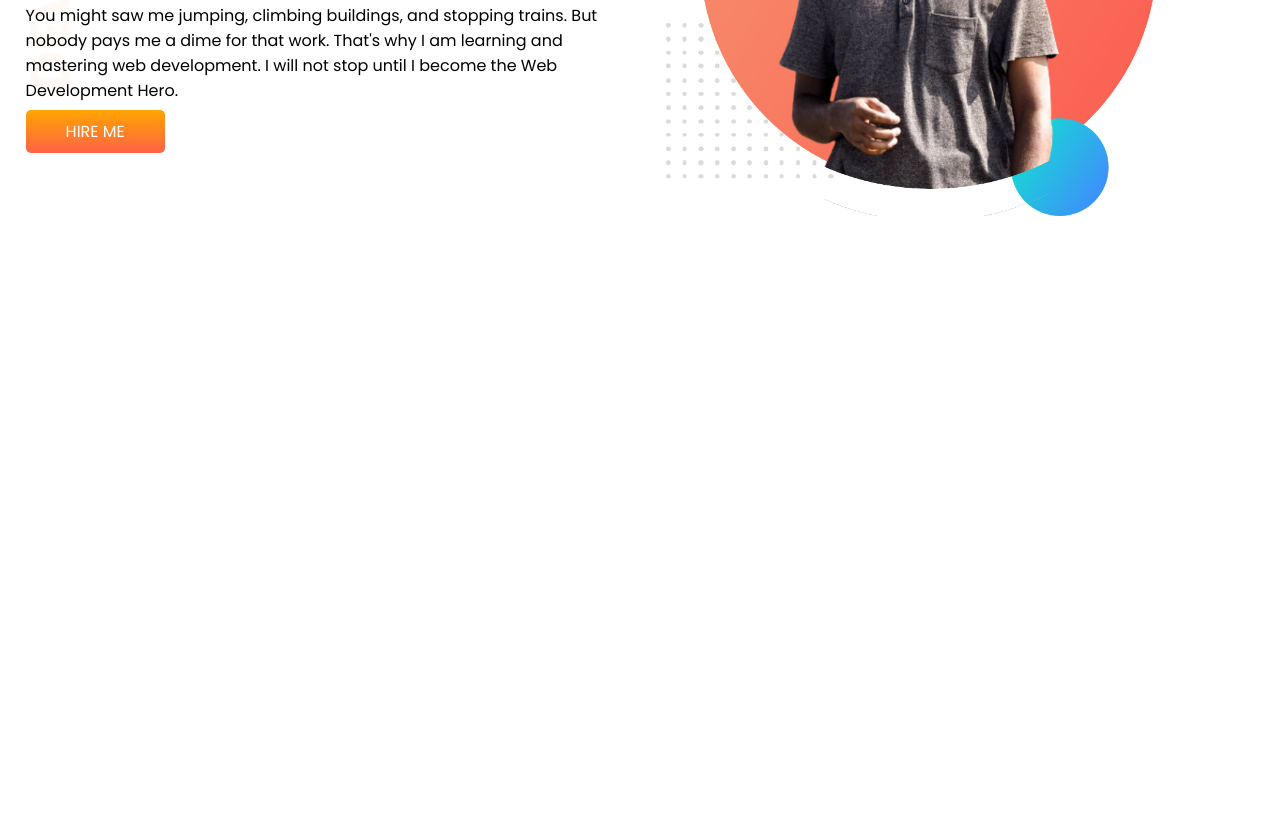
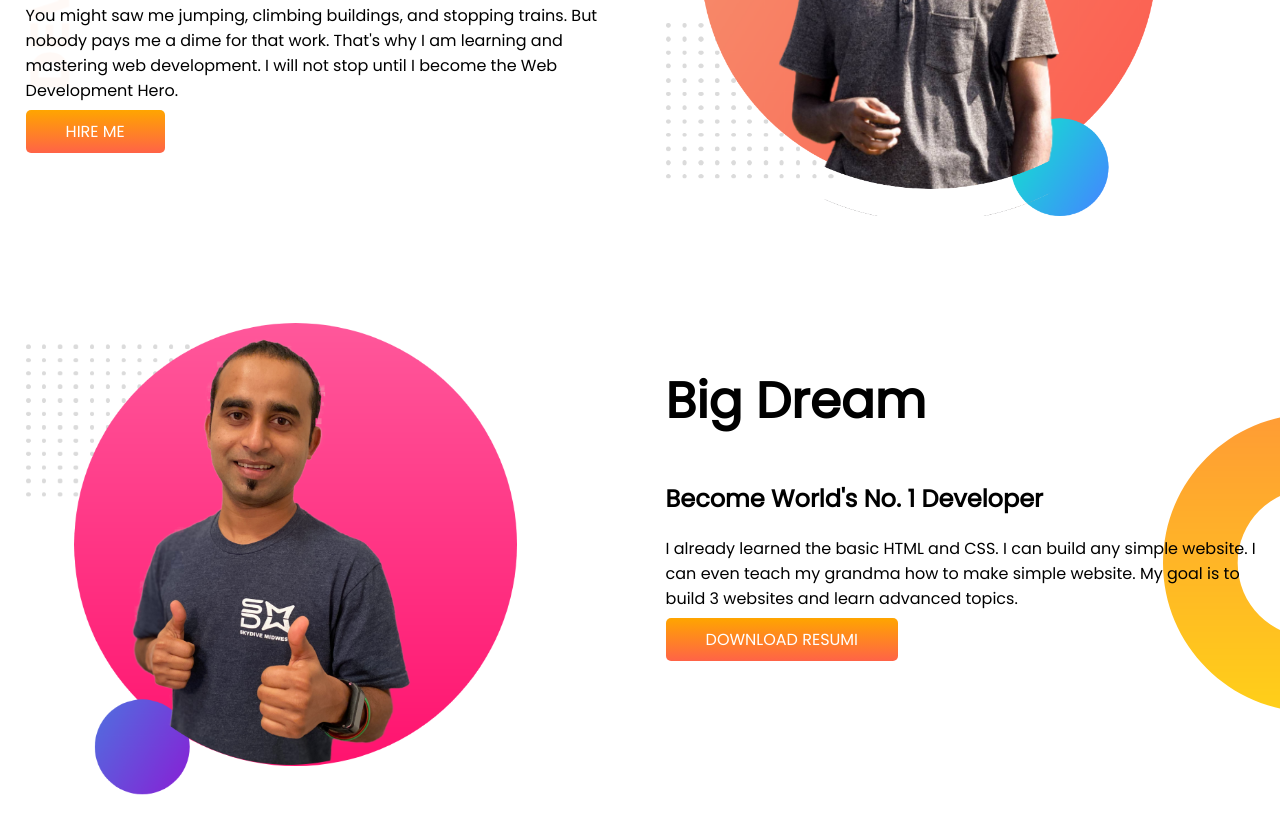
Before and after one commit to borshon420/devoloper-portfolio, a plain HTML site: page index.html in a window 1280 px wide. Shown: the part 272-1106 px from the top of the page. Before the commit the page ends 800 px from the top, so only its background shows below. Drawn offline with Linux system fonts and the light colour scheme.

Commit message:
section 2

```diff
--- a/index.html
+++ b/index.html
@@ -22,5 +22,16 @@
                 <img src="images/my-bg.png" alt="">
             </div>
     </section>
+    <section class="dream-big">
+        <div class="half-width">
+            <img src="images/jhankar2.png" alt="">
+        </div>
+        <div class="half-width">
+            <h1>Big Dream</h1>
+            <h2>Become World's No. 1 Developer</h2>
+            <p>I already learned the basic HTML and CSS. I can build any simple website. I can even teach my grandma how to make simple website. My goal is to build 3 websites and learn advanced topics.</p>
+            <a class="button-1" target="_blank" href="">DOWNLOAD RESUMI</a>
+        </div>
+    </section>
 </body>
 </html>
--- a/style.css
+++ b/style.css
@@ -13,6 +13,7 @@ h1 {
 
 section {
     display: flex;
+    margin-bottom: 100px;
 }
 
 .half-width {
@@ -37,3 +38,9 @@ section {
     background-image: url(images/top-banner.png);
     background-repeat: no-repeat;
 }
+
+.dream-big {
+    background-image: url(images/dream-bg.png);
+    background-repeat: no-repeat;
+    background-position: right;
+}
```
